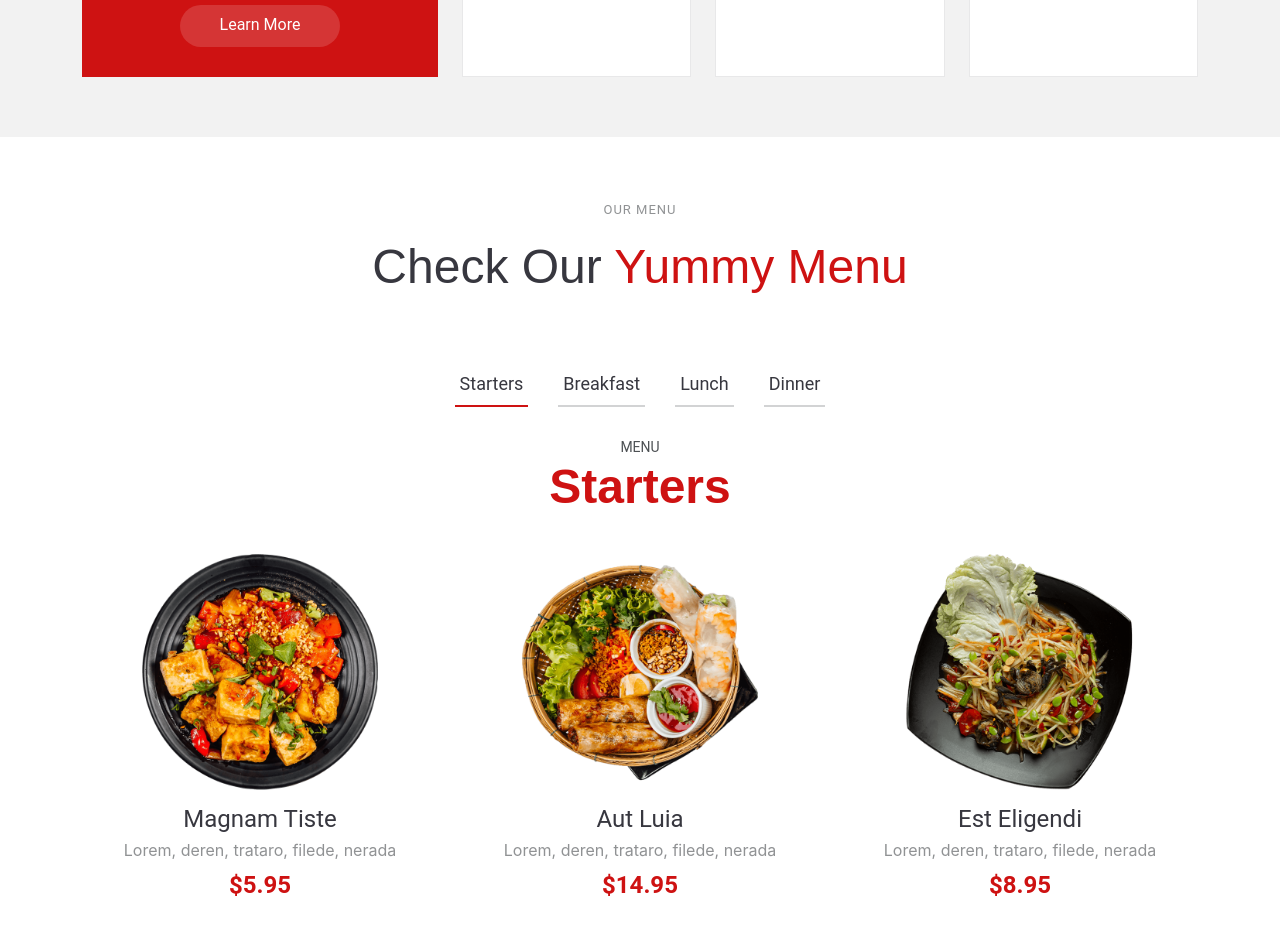
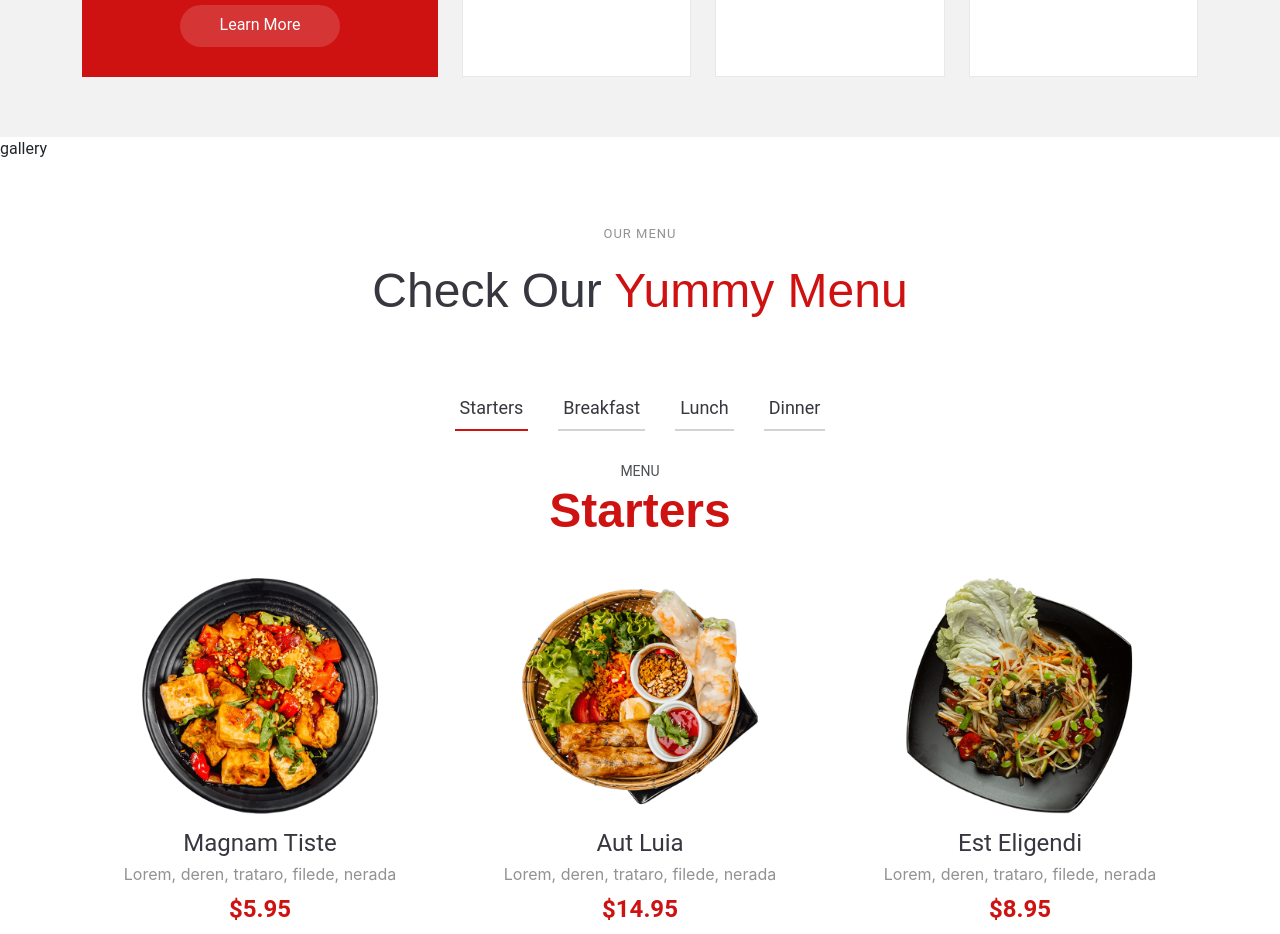
Before and after one commit to TANVEERHASSANGETHIB/Assigment-2, a React (Vite) app in the folder asm-02/: page / in a window 1280 px wide. Shown: the part 2100-3034 px from the top of the page. Built offline with nearby package versions, Linux system fonts and the light colour scheme.

Commit message:
Working on Swiper

```diff
--- a/asm-02/src/App.jsx
+++ b/asm-02/src/App.jsx
@@ -7,6 +7,8 @@ import './main.css'
 import { Chef_gallery } from "./components/chef_gallery"
 import { Book_Table } from "./components/Book_Table"
 import { Contact } from "./components/contact"
+import { Testimonials } from "./components/Testimonials"
+import { Gallery } from "./components/gallery"
 
 function App() {
 
@@ -18,6 +20,7 @@ function App() {
       <Hero/>
       <About/>
       <Chooseus/>
+      <Gallery/>
       <Menu/>
       <Chef_gallery/>
       <Book_Table/>
--- a/package.json
+++ b/package.json
@@ -1,5 +1,6 @@
 {
   "dependencies": {
-    "bootstrap": "^5.3.3"
+    "bootstrap": "^5.3.3",
+    "react": "^18.3.1"
   }
 }
```
Also changed, not shown: 1 other file (tests, documents, lock files or other folders).
